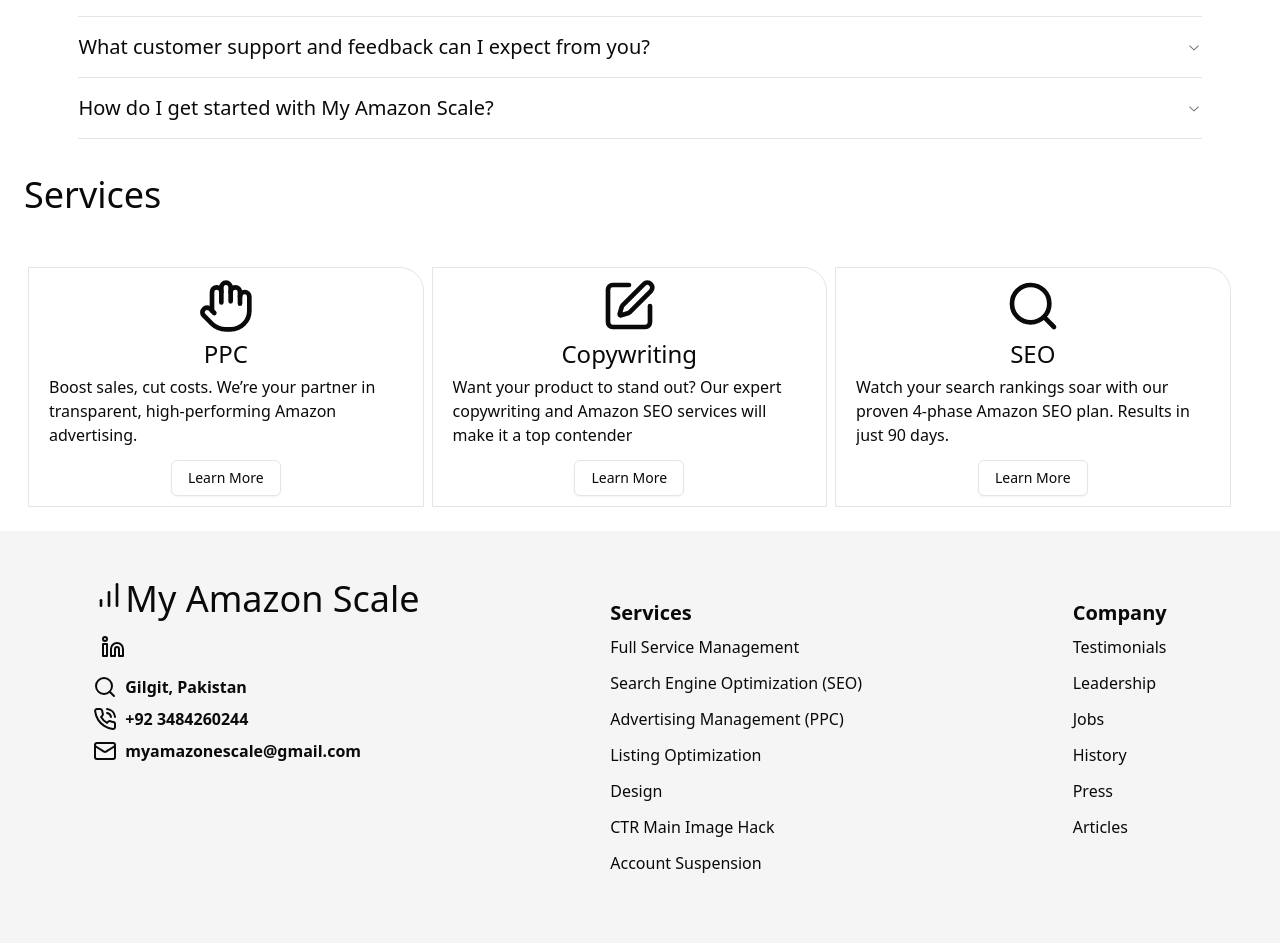
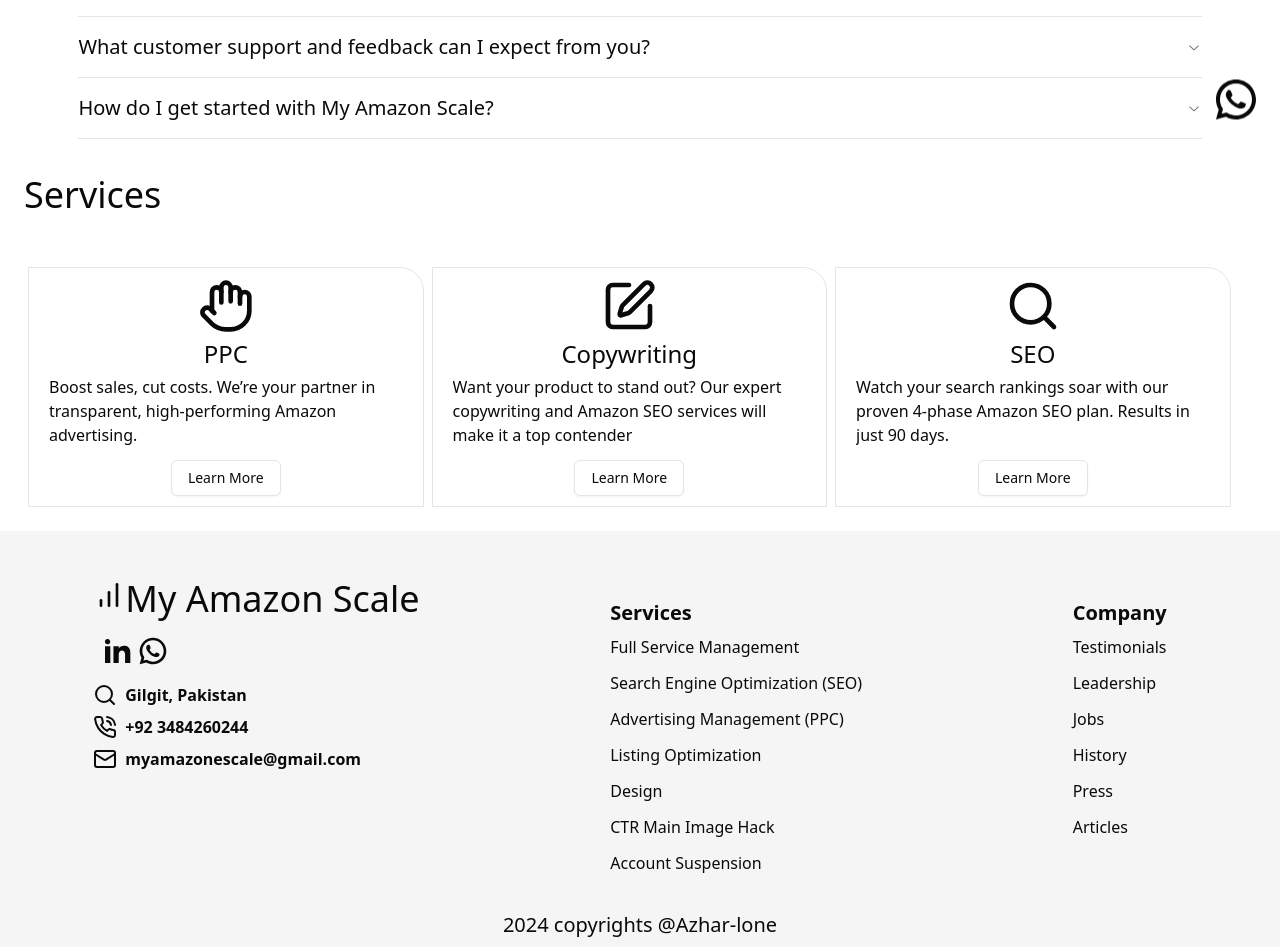
Before and after one commit to Azhar-lone/junaid-amazone, a Next.js app: page / in a window 1280 px wide. Shown: the part 635-1582 px from the top of the page. Built offline with nearby package versions, Linux system fonts and the light colour scheme.

Commit message:
0.1.7.1 added default message to whatsapp

```diff
--- a/package.json
+++ b/package.json
@@ -21,6 +21,7 @@
     "next-themes": "^0.3.0",
     "react": "^18",
     "react-dom": "^18",
+    "react-icons": "^5.3.0",
     "tailwind-merge": "^2.5.2",
     "tailwindcss-animate": "^1.0.7"
   },
--- a/src/app/page.tsx
+++ b/src/app/page.tsx
@@ -5,7 +5,7 @@ import Container from "@/components/myUi/Container";
 // pages
 import FAQs from "@/components/myUi/FAQs";
 import Services from "@/components/myUi/Services";
-
+import WAbutton from "@/components/myUi/WA-button";
 const Home: React.FC = () => {
   return (
     <Container>
@@ -23,11 +23,13 @@ const heroData = {
     h1: "The Amazon agency that gets your products seen and sold",
     p: `Have great products, but sales are sluggish? `,
   },
-  imgSrc: "https://media.licdn.com/dms/image/v2/D4E22AQHRYo7DV00dBQ/feedshare-shrink_1280/feedshare-shrink_1280/0/1723216761071?e=1729728000&v=beta&t=YBNXv3Blax8PORNM569I_sf2ybGWwUqv_pSPeaYyDT8",
+  imgSrc:
+    "https://media.licdn.com/dms/image/v2/D4E22AQHRYo7DV00dBQ/feedshare-shrink_1280/feedshare-shrink_1280/0/1723216761071?e=1729728000&v=beta&t=YBNXv3Blax8PORNM569I_sf2ybGWwUqv_pSPeaYyDT8",
 };
 const Hero: React.FC = () => {
   return (
     <section>
+      <WAbutton />
       <div className=" flex flex-col md:flex-row items-center justify-center mx-auto w-[90%] p-2 mt-2">
         {/* Text section */}
         <section>
--- a/src/components/myUi/Footer.tsx
+++ b/src/components/myUi/Footer.tsx
@@ -4,11 +4,11 @@ import Link from "next/link";
 // Icons
 import {
   BarChart,
-  LinkedinIcon,
   SearchIcon,
   MailIcon,
   PhoneCallIcon,
 } from "lucide-react";
+import {RiWhatsappLine,RiLinkedinFill} from "react-icons/ri"
 const Footer = () => {
   return (
     <footer className="relative bottom-0 bg-secondary  justify-center  flex flex-col flex-wrap gap-4 p-2 ">
@@ -22,7 +22,7 @@ const Footer = () => {
           <div className="flex gap-1 p-2">
             {IconLinks.map(({ Icon, href }, index) => (
               <Link href={href} key={index}>
-                <Icon />
+                <Icon className="size-8"/>
               </Link>
             ))}
           </div>
@@ -56,9 +56,9 @@ const Footer = () => {
         ))}
       </div>
 
-      <h1 className="text-muted">
+      <h1 className="text-center text-xl">
         2024 copyrights{" "}
-        <Link href={"https://azhar-lone-portfolio.vercel.app"} target="_blank">
+        <Link href={"https://azhar-lone-portfolio.vercel.app"} target="_blank" className="hover:text-red-600">
           @Azhar-lone
         </Link>
       </h1>
@@ -71,8 +71,12 @@ export default Footer;
 const IconLinks = [
   {
     href: "https://www.linkedin.com/in/junaid-jumshid/",
-    Icon: LinkedinIcon,
+    Icon: RiLinkedinFill,
   },
+  {
+    Icon:RiWhatsappLine,
+    href:"https://wa.me/923484260244"
+  }
 ];
 
 const ulLinks = [
--- a/src/components/myUi/WA-button.tsx
+++ b/src/components/myUi/WA-button.tsx
@@ -1 +1,21 @@
-import {} from "lucide-react"
+import React from "react";
+import { RiWhatsappLine } from "react-icons/ri";
+import Link from "next/link";
+
+const WAbutton = () => {
+  return (
+    <Link
+      href={
+        "https://wa.me/923484260244?text=" +
+        encodeURIComponent(
+          "hello!\n I'd like to inquire you about your services."
+        )
+      }
+      className="fixed right-5 bottom-8 "
+    >
+      <RiWhatsappLine className="size-12 animate-bounce" />
+    </Link>
+  );
+};
+
+export default WAbutton;
```
Also changed, not shown: 1 other file (tests, documents, lock files or other folders).
